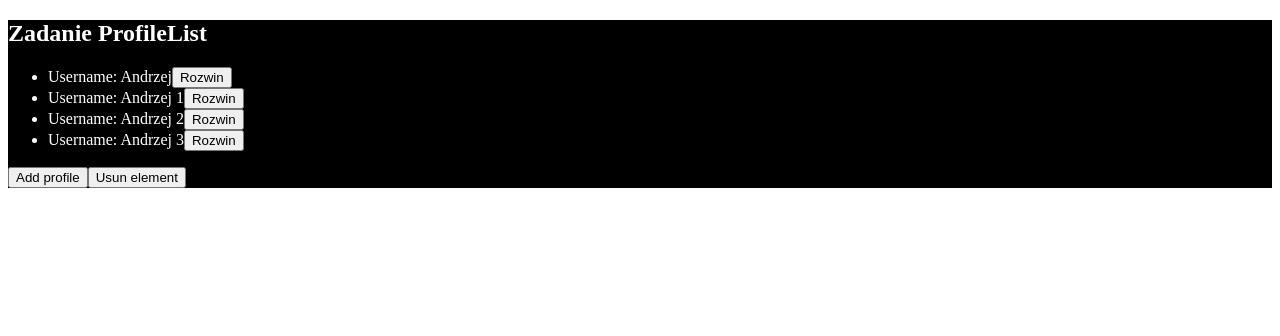
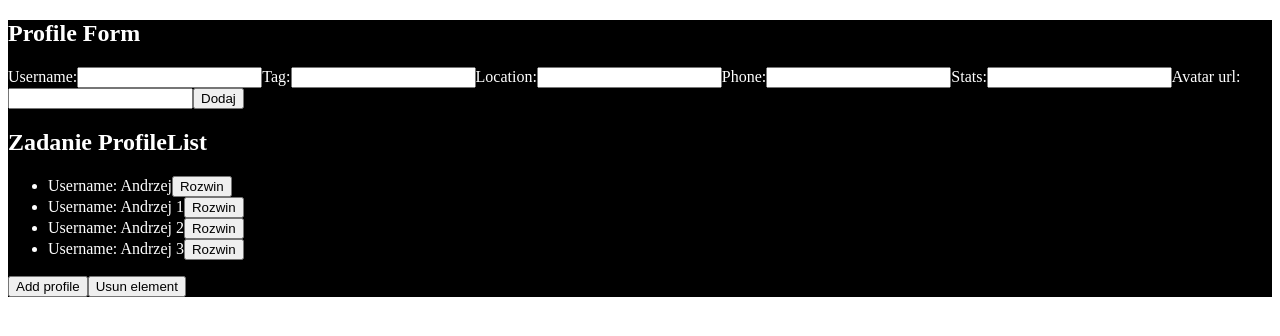
Before and after one commit to szu-szy/react-acc-app, a React (Create React App) app: page / in a window 1280 px wide. Shown: the top 336 px of the page. Built offline with nearby package versions, Linux system fonts and the light colour scheme.

Commit message:
ProfileForm

```diff
--- a/src/App.tsx
+++ b/src/App.tsx
@@ -8,6 +8,7 @@ import { ToDo } from "./components/ToDo/ToDo";
 import { Counter } from "./components/Counter/Counter";
 import { Profile } from "./components/Profile";
 import { ProfileList, ProfileType } from "./components/ProfileList";
+import { ProfileForm } from "./components/ProfileForm";
 
 // eventy w js:
 // click, change, submit
@@ -85,8 +86,13 @@ const App = () => {
     setProfileList((prev) => prev.filter((profile) => profile.id !== id));
   };
 
+  type ObjectType = {
+    text?: string;
+  };
+
   return (
     <div className="App">
+      <ProfileForm addItem={addProfile} />
       <h2>Zadanie ProfileList</h2>
       <ProfileList list={profileList} addItem={addProfile} />
       <button onClick={() => addProfile(profile)}>Add profile</button>
--- /dev/null
+++ b/src/components/ProfileForm/index.tsx
@@ -0,0 +1,98 @@
+import { ChangeEvent, FormEvent, useState } from "react";
+import { ProfileType } from "../ProfileList";
+
+type Props = {
+  addItem: (item: ProfileType) => void;
+};
+
+export const ProfileForm = ({ addItem }: Props) => {
+  const [profile, setProfile] = useState<ProfileType>({} as ProfileType);
+
+  const handleInput = (e: ChangeEvent<HTMLInputElement>) => {
+    // const propName = e.target.name;
+    // const propValue = e.target.value;
+    const { name, value } = e.target;
+
+    setProfile((prev) => ({
+      ...prev,
+      [name]: value,
+    }));
+  };
+
+  const handleSubmit = (e: FormEvent<HTMLFormElement>) => {
+    e.preventDefault();
+    addItem({
+      ...profile,
+      id: `${Math.floor(Math.random() * 10000)}`,
+    });
+  };
+
+  return (
+    <>
+      <h2>Profile Form</h2>
+      <form onSubmit={handleSubmit}>
+        <label htmlFor="username">
+          Username:
+          <input
+            type="text"
+            id="username"
+            name="username"
+            value={profile.username}
+            onChange={handleInput}
+          />
+        </label>
+        <label htmlFor="tag">
+          Tag:
+          <input
+            type="text"
+            id="tag"
+            name="tag"
+            value={profile.tag}
+            onChange={handleInput}
+          />
+        </label>
+        <label htmlFor="location">
+          Location:
+          <input
+            type="text"
+            id="location"
+            name="location"
+            value={profile.location}
+            onChange={handleInput}
+          />
+        </label>
+        <label htmlFor="phone">
+          Phone:
+          <input
+            type="text"
+            id="phone"
+            name="phone"
+            value={profile.phone}
+            onChange={handleInput}
+          />
+        </label>
+        <label htmlFor="stats">
+          Stats:
+          <input
+            type="text"
+            id="stats"
+            name="stats"
+            value={profile.stats}
+            onChange={handleInput}
+          />
+        </label>
+        <label htmlFor="avatar">
+          Avatar url:
+          <input
+            type="text"
+            id="avatar"
+            name="avatarUrl"
+            value={profile.avatarUrl}
+            onChange={handleInput}
+          />
+        </label>
+        <button type="submit">Dodaj</button>
+      </form>
+    </>
+  );
+};
```
